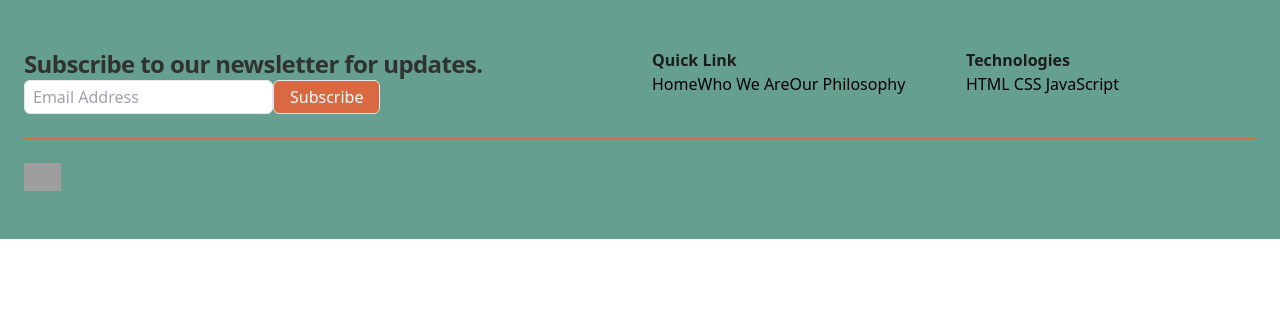
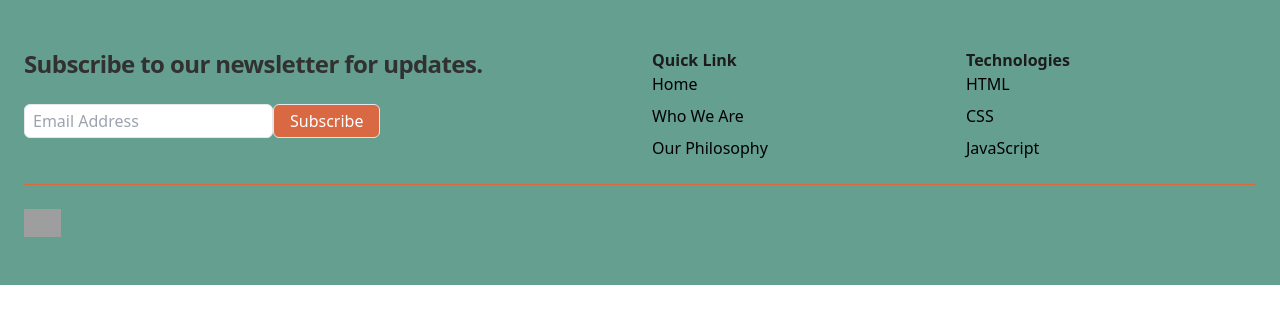
Before and after one commit to sydney-papier-19/SDF08_CS20240197_WFC2407_GroupA_Sasha-Heyburgh, a website: page index.html in a window 1280 px wide. Drawn offline with nearby package versions, Linux system fonts and the light colour scheme; grey boxes are pictures that could not be loaded.

Commit message:
aligned quick link & tech section

```diff
--- a/index.html
+++ b/index.html
@@ -18,7 +18,7 @@
                             <!--update heading-->
                             <h1 class="max-w-lg text-xl font-semibold tracking-tight
                             text-[#313131] xl:text-2xl dark:text-white" >Subscribe to our newsletter for updates.</h1>
-                            <div class="flex">
+                            <div class="flex flex-col mx-auto mt-6 space-y-3 md:space-y-0 md:flex-row">
                                 <!--style for input box-->
                                 <input class="px-2 py-1 text-[#313131] bg:white border rounded-md dark:bg-[#313131]
                                 dark:text-white dark:border-[#313131] focus:border-[#d86943] dark:focus:border-[#d86943]
@@ -31,7 +31,7 @@
                         </div>
                         <div>
                             <p class="text-[#1c1c1c] font-semibold ">Quick Link</p>
-                            <div class="flex">
+                            <div class="flex flex-col space-y-2">
                                 <a class="hover:text-[#d86943] hover:underline font-normal" href="#">Home</a>
                                 <a class="hover:text-[#d86943] hover:underline font-normal" href="#">Who We Are</a>
                                 <a class="hover:text-[#d86943] hover:underline font-normal" href="#">Our Philosophy</a>
@@ -39,7 +39,7 @@
                         </div>
                         <div>
                             <p class="text-[#1c1c1c] font-semibold ">Technologies</p>
-                            <div class="">
+                            <div class="flex flex-col space-y-2">
                                 <a class="hover:text-[#d86943] hover:underline font-normal" href="#">HTML</a>
                                 <a class="hover:text-[#d86943] hover:underline font-normal" href="#">CSS</a>
                                 <a class="hover:text-[#d86943] hover:underline font-normal" href="#">JavaScript</a>
@@ -49,7 +49,7 @@
 
                     <hr class="my-6 border-[#d86943]">
 
-                    <div class="flex">
+                    <div class="flex items-center justify-between">
                         <a href="#">
                             <img class="w-auto h-7" src="https://codespace-assets.global.ssl.fastly.net/wp/assets/website/codespace-primary-logo-light.svg" alt="">
                         </a>
```
